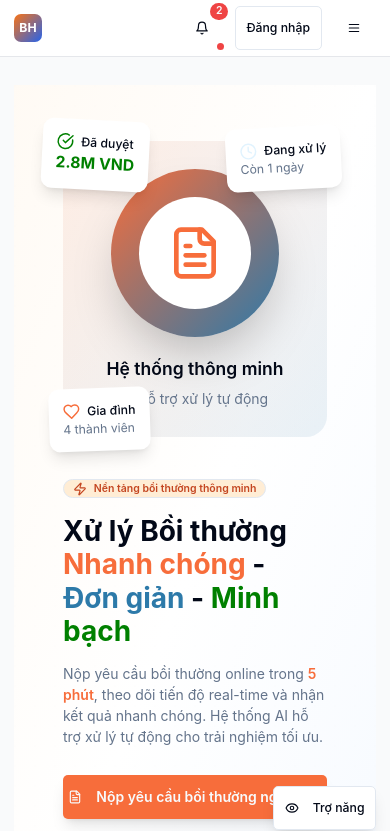
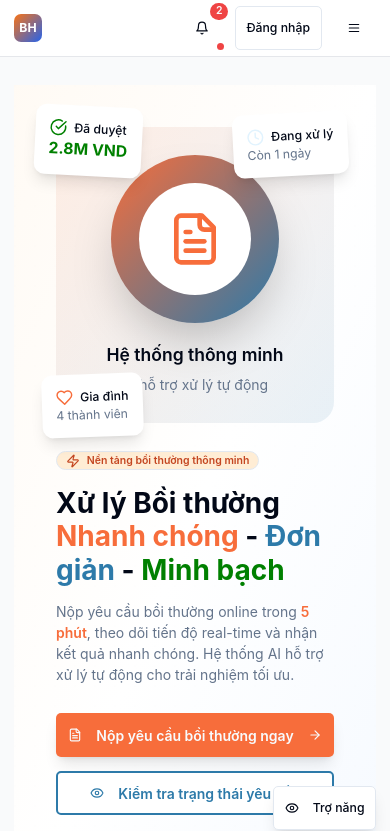
Before and after one commit to truongngoctrac/claims-platform, a React (Vite) app: page / in a window 390 px wide. Shown: the top 831 px of the page. Built offline with nearby package versions, Linux system fonts and the light colour scheme.

Commit message:
Cải thiện responsive design cho Hero Section
cgen-658f79080bfc4daa9c4bbf3667f60498

```diff
--- a/client/pages/Index.tsx
+++ b/client/pages/Index.tsx
@@ -57,13 +57,13 @@ export function Index() {
     <div className="min-h-screen bg-background">
 
       {/* Hero Section */}
-      <section className="relative px-6 py-16 md:py-24 overflow-hidden">
+      <section className="relative px-4 sm:px-6 py-12 sm:py-16 md:py-20 lg:py-24 overflow-hidden">
         {/* Background Pattern */}
         <div className="absolute inset-0 bg-gradient-to-br from-brand-orange-50 via-white to-brand-blue-50 opacity-60" />
         <div className="absolute inset-0 bg-grid-pattern opacity-5" />
 
-        <div className="container mx-auto relative z-10">
-          <div className="grid grid-cols-1 lg:grid-cols-2 gap-12 items-center">
+        <div className="container mx-auto relative z-10 max-w-7xl">
+          <div className="grid grid-cols-1 lg:grid-cols-2 gap-8 sm:gap-10 lg:gap-12 items-center">
             {/* Content */}
             <div className="space-y-8">
               <div className="space-y-4">
@@ -403,7 +403,7 @@ export function Index() {
                   4. Thanh toán bồi thường
                 </h3>
                 <p className="text-caption-mobile md:text-caption-desktop text-muted-foreground">
-                  Chuy���n khoản trực tiếp trong 24h
+                  Chuyển khoản trực tiếp trong 24h
                 </p>
               </div>
             </div>
```
